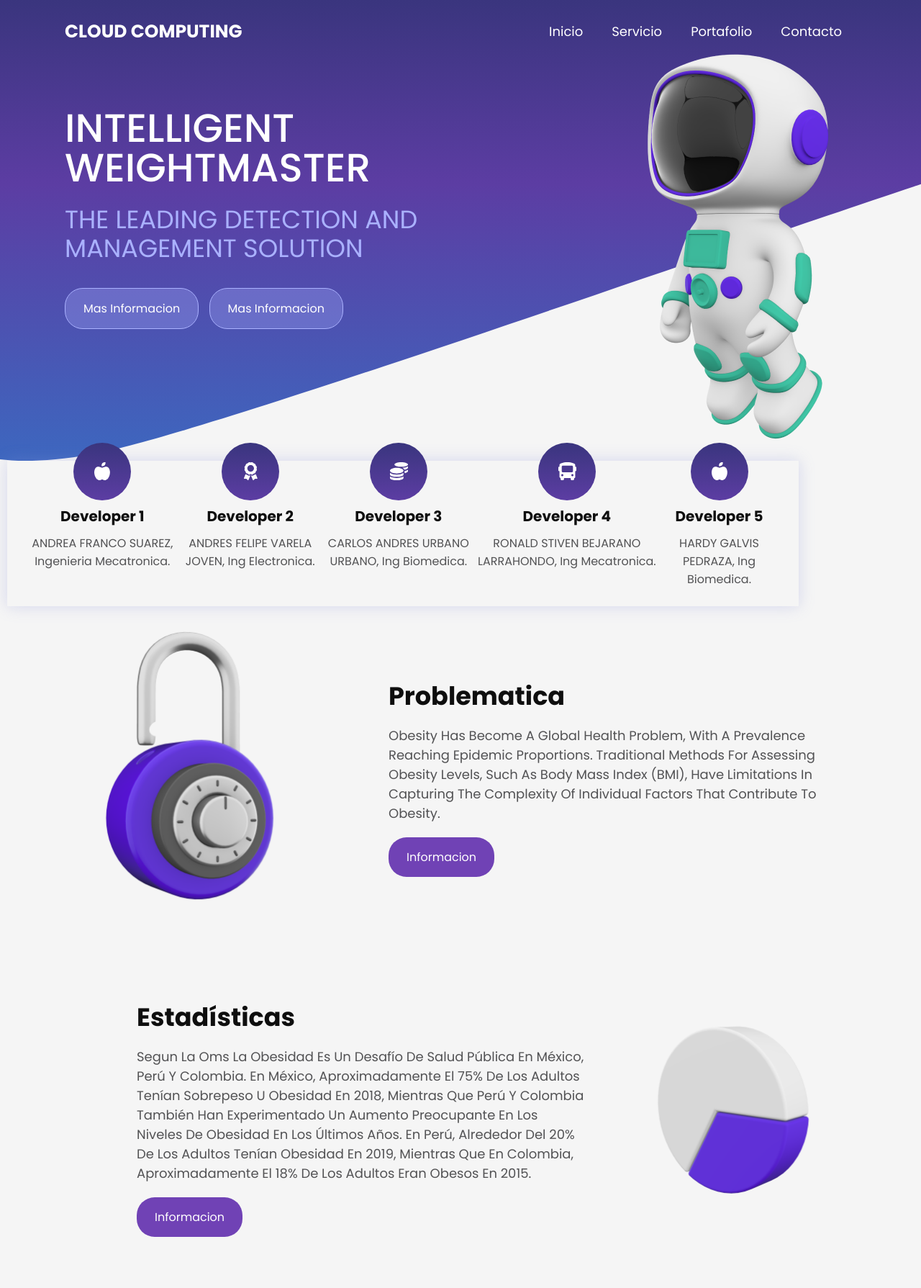
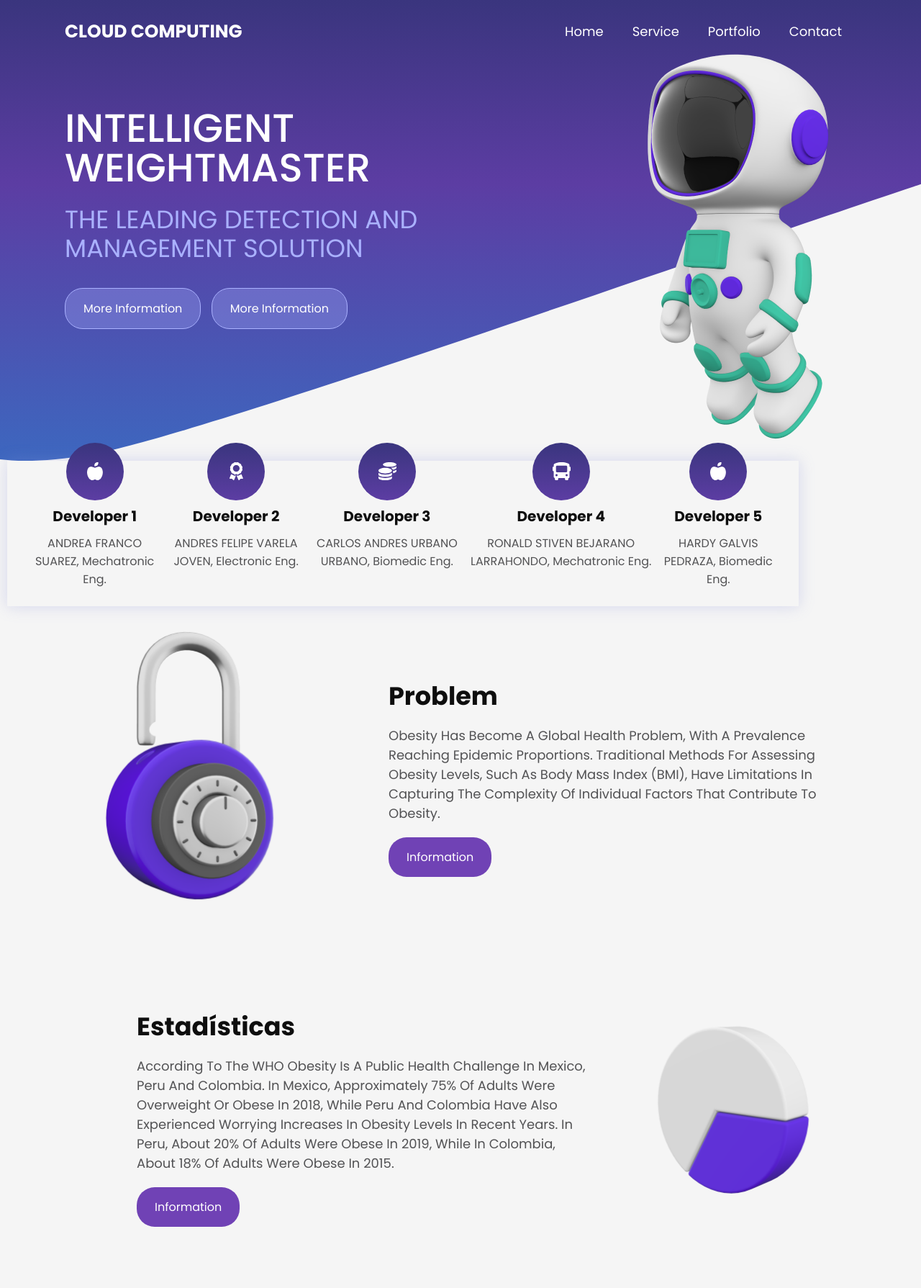
Before and after one commit to andrejet55/Computacion_en_la_nube, a Flask app: page / in a window 1280 px wide. Shown: the top 1789 px of the page at 72% size. Run offline with Flask 3, Linux system fonts and the light colour scheme.

Commit message:
se tradujo la página web a inglés

```diff
--- a/micro3/templates/index.html
+++ b/micro3/templates/index.html
@@ -23,10 +23,10 @@
             </label>
             <nav class="navbar">
                 <ul>
-                    <li><a href="#">Inicio</a></li>
-                    <li><a href="#">Servicio</a></li>
-                    <li><a href="#">Portafolio</a></li>
-                    <li><a href="#">Contacto</a></li>
+                    <li><a href="#">Home</a></li>
+                    <li><a href="#">Service</a></li>
+                    <li><a href="#">Portfolio</a></li>
+                    <li><a href="#">Contact</a></li>
                 </ul>
             </nav>
         </div>
@@ -39,8 +39,8 @@
                 <p>
                     The leading detection and management solution
                 </p>
-                <a href="#" class="btn-1">Mas informacion</a>
-                <a href="#" class="btn-1">Mas informacion</a>
+                <a href="#" class="btn-1">More information</a>
+                <a href="#" class="btn-1">More information</a>
             </div>
             <img src="static/images/astronauta.png" alt="">
         </div>
@@ -51,7 +51,7 @@
             <img src="static/images/icon1.svg" alt="">
             <h3> developer 1</h3>
             <p>
-                ANDREA FRANCO SUAREZ, ingenieria Mecatronica.
+                ANDREA FRANCO SUAREZ, Mechatronic eng.
             </p>
         </div>
 
@@ -59,7 +59,7 @@
             <img src="static/images/icon2.svg" alt="">
             <h3>developer 2</h3>
             <p>
-                ANDRES FELIPE VARELA JOVEN, Ing Electronica.
+                ANDRES FELIPE VARELA JOVEN, Electronic eng.
             </p>
         </div>
 
@@ -67,7 +67,7 @@
             <img src="static/images/icon3.svg" alt="">
             <h3>developer 3</h3>
             <p>
-                CARLOS ANDRES URBANO URBANO, Ing biomedica.
+                CARLOS ANDRES URBANO URBANO, Biomedic eng.
             </p>
         </div>
 
@@ -75,7 +75,7 @@
             <img src="static/images/icon4.svg" alt="">
             <h3>developer 4</h3>
             <p>
-                RONALD STIVEN BEJARANO LARRAHONDO, Ing Mecatronica.
+                RONALD STIVEN BEJARANO LARRAHONDO, Mechatronic eng.
             </p>
         </div>
 
@@ -83,7 +83,7 @@
             <img src="static/images/icon1.svg" alt="">
             <h3>developer 5</h3>
             <p>
-                HARDY GALVIS PEDRAZA, Ing biomedica.
+                HARDY GALVIS PEDRAZA, Biomedic eng.
             </p>
         </div>
 
@@ -99,14 +99,14 @@
             <img src="static/images/img1.png" alt="">
             <div class="porfolio-1">
 
-                <h3>Problematica</h3>
+                <h3>Problem</h3>
                 <p>
                     Obesity has become a global health problem, with a prevalence reaching epidemic
                     proportions. Traditional methods for assessing obesity levels, such as body mass
                     index (BMI), have limitations in capturing the complexity of individual
                     factors that contribute to obesity.
                 </p>
-                <a href="#" class="btn-2">informacion</a>
+                <a href="#" class="btn-2">information</a>
 
             </div>
         </div>
@@ -117,15 +117,13 @@
 
                 <h3> Estadísticas</h3>
                 <p>
-                     Segun la oms La obesidad es un desafío de salud pública en México, Perú y Colombia. En México,
-                    aproximadamente el 75% de los adultos tenían sobrepeso u obesidad en 2018, mientras
-                    que Perú y Colombia también han experimentado un aumento preocupante en los niveles
-                    de obesidad en los últimos años. En Perú, alrededor del 20% de los adultos tenían
-                    obesidad en 2019, mientras que en Colombia, aproximadamente el 18% de los adultos
-                    eran obesos en 2015.
+                    According to the WHO Obesity is a public health challenge in Mexico, Peru and Colombia.
+                    In Mexico, approximately 75% of adults were overweight or obese in 2018, while Peru and Colombia
+                    have also experienced worrying increases in obesity levels in recent years. In Peru, about 20% of
+                    adults were obese in 2019, while in Colombia, about 18% of adults were obese in 2015.
                 </p>
 
-                <a href="#" class="btn-2">informacion</a>
+                <a href="#" class="btn-2">information</a>
 
             </div>
             <img src="static/images/img3.png" alt="">
@@ -145,7 +143,7 @@
                     the identification of associated risk factors to estimate the levels of
                     obesity in individuals.
                 </p>
-                <a href="#" class="btn-2">informacion</a>
+                <a href="#" class="btn-2">information</a>
 
             </div>
         </div>
@@ -156,14 +154,14 @@
 
                 <h3>Posibles Applications </h3>
                 <p>
-                    Esta herramienta de clasificación de niveles de sobrepeso se puede aplicar en varias áreas,
-                    como consultas médicas, programas de control de peso, investigación médica y educación y concienciación.
-                    Permite a los profesionales de la salud evaluar rápidamente el estado del peso y la composición corporal
-                    de los pacientes, ayuda a los usuarios a realizar un seguimiento de su progreso y recibir recomendaciones
-                    personalizadas, contribuye a la recopilación de datos para estudios de obesidad y conciencia sobre los riesgos
-                    asociados a la obesidad y el sobrepeso.
+                    This overweight level classification tool can be applied in various areas,
+                    such as doctor's offices, weight control programs, medical research, and
+                    education and awareness. Allows healthcare professionals to quickly assess patients'
+                    weight and body composition status, helps users track their progress and receive
+                    personalized recommendations, contributes to data collection for obesity and awareness
+                    studies risks associated with obesity and overweight.
                 </p>
-                <a href="#" class="btn-2">informacion</a>
+                <a href="#" class="btn-2">information</a>
 
             </div>
             <img src="static/images/img4.png" alt="">
@@ -176,8 +174,8 @@
         <div class="info">
             <div class="info-contect">
                 <div class="info-price">
-                    <h2>"Descubre el poder de nuestro modelo: ¡Prueba y sorpréndete!"</h2>
-                    <p class="price">FASE BETA</p>
+                    <h2>"Find the power of our model: ¡test it and get amazed!"</h2>
+                    <p class="price">BETA PHASE</p>
 
 
 
@@ -470,7 +468,7 @@
 
                 </div>
                 <div class="info-txt">
-                    <h2>Recomendacion</h2>
+                    <h2>Recomendation</h2>
                     <p>
                         the classification tool cannot replace a comprehensive clinical evaluation
                         of the data by a healthcare professional. Although the app can provide
@@ -478,7 +476,7 @@
                         are complex and multifactorial conditions that require a full medical evaluation
                         for an accurate diagnosis.
                     </p>
-                    <a href="#" class="btn-1">informacion</a>
+                    <a href="#" class="btn-1">information</a>
 
                 </div>
             </div>
@@ -487,10 +485,10 @@
             <div class="enlaces">
                 <h3>CLOUD COMPUTING</h3>
                 <div class="enlace">
-                    <li><a href="#">Contactos</a></li>
-                    <li><a href="#">Redes</a></li>
-                    <li><a href="#">Empreza</a></li>
-                    <li><a href="#">Historia</a></li>
+                    <li><a href="#">Contacts</a></li>
+                    <li><a href="#">Social Media</a></li>
+                    <li><a href="#">Company</a></li>
+                    <li><a href="#">History</a></li>
                 </div>
             </div>
         </div>
```
